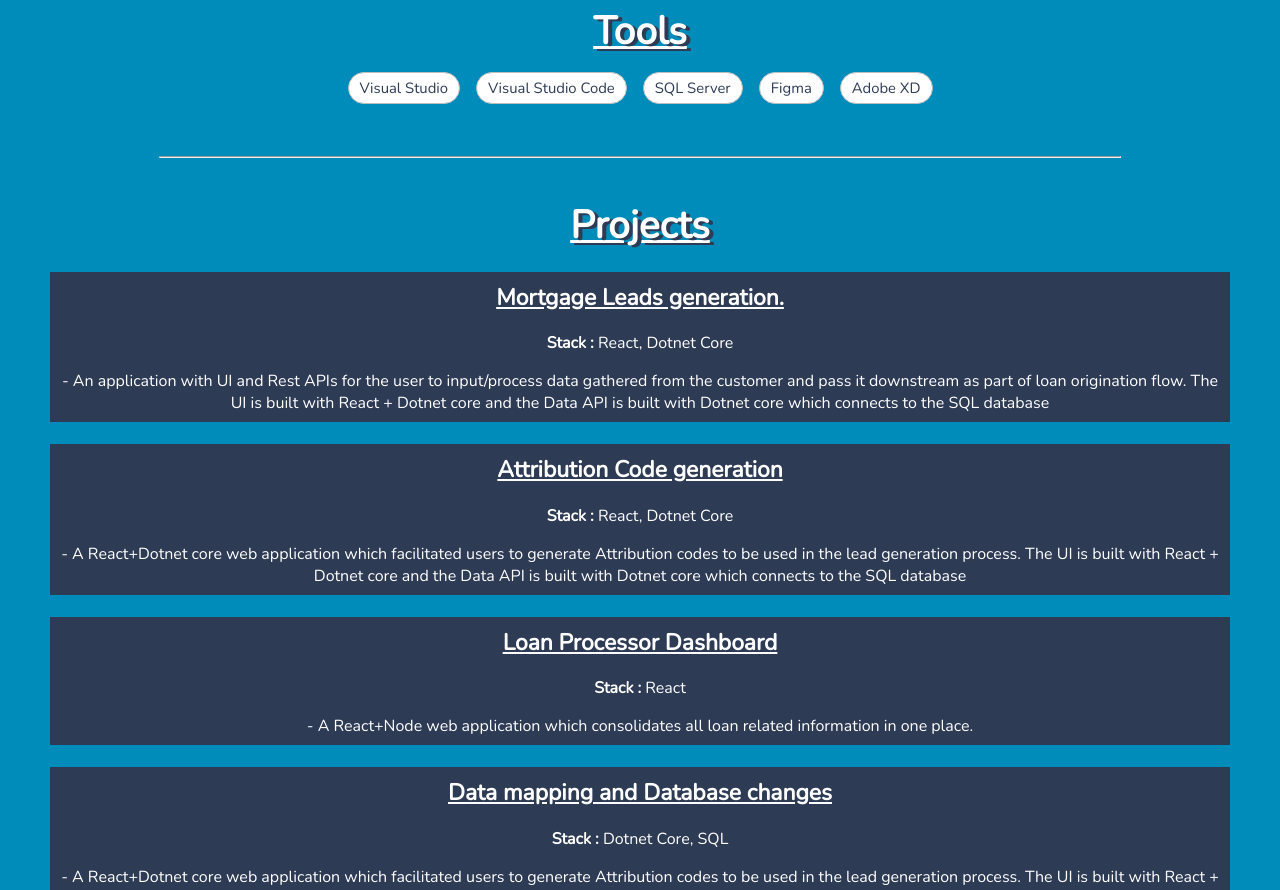
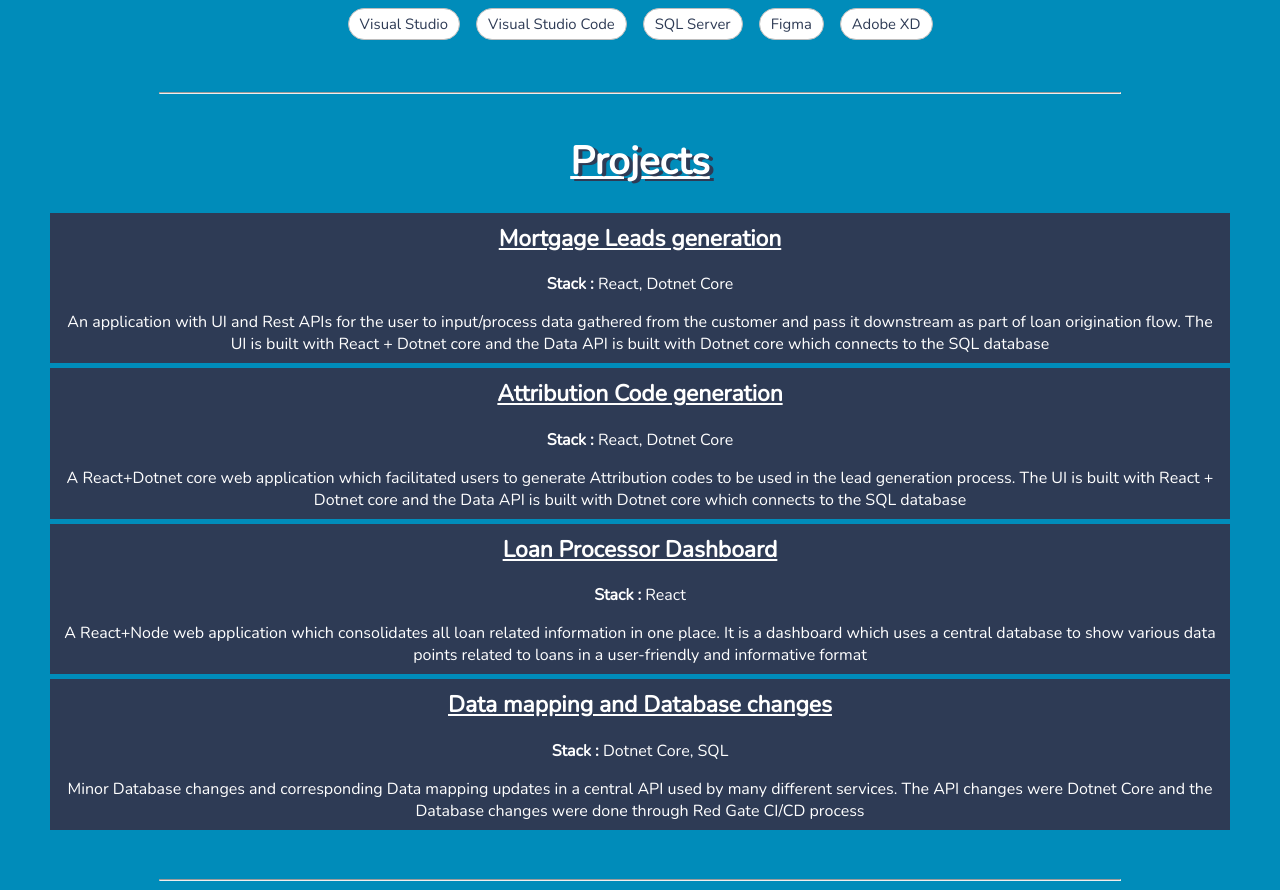
Before and after one commit to hariananthan/hariananthan.github.io, a React (Create React App) app: page / in a window 1280 px wide. Shown: the part 1900-2790 px from the top of the page. Built offline with nearby package versions, Linux system fonts and the light colour scheme.

Commit message:
OSS projects and certs section

```diff
--- a/src/App.js
+++ b/src/App.js
@@ -1,3 +1,4 @@
+import React,{useRef} from "react";
 import AppBar from "@mui/material/AppBar";
 import Toolbar from '@mui/material/Toolbar';
 import Typography from '@mui/material/Typography';
@@ -26,12 +27,16 @@
 });
 
 function App() {
+
+  const projectsRef = useRef(null);
+  const homeRef = useRef(null);
+  const scrollToRef = (ref,offset) => window.scrollTo({behavior: "smooth", top: offset});
   return (
     <ThemeProvider theme={THEME}>
     <div className="App">
-     <AppBar position="sticky" style={{ background: '#2E3B55' }}>
+     <AppBar position="fixed" style={{ background: '#2E3B55' }}>
         <Toolbar>
-          <img src={Logo} className="icon" />
+          <img src={Logo} alt="logo" className="icon" />
           <Typography
             variant="h6"
             component="div"
@@ -43,12 +48,12 @@
             sx={{ flexGrow: 1, display: { xs: 'none', sm: 'block' } }}
           >
           </Box>
-          <StyledButton variant="text" >Home</StyledButton>
-          <StyledButton variant="text" >Projects</StyledButton>
+          <StyledButton variant="text"   onClick={()=>scrollToRef(homeRef, 0)}>Home</StyledButton>
+          <StyledButton variant="text" onClick={()=>scrollToRef(projectsRef, (projectsRef.current.offsetTop-100))} >Projects</StyledButton>
           <StyledButton variant="text" >Portfolio</StyledButton>
         </Toolbar>
       </AppBar>
-      <Home/>
+      <Home projectsRef={projectsRef}/>
     </div>
     </ThemeProvider>
   );
--- a/src/components/About.js
+++ b/src/components/About.js
@@ -42,7 +42,7 @@
                 component="div"
                 className="textShadowBlue"
                 >
-                    Experience |
+                    Experience :
                 </Typography>
                 <Typography
                 variant="h6"
--- /dev/null
+++ b/src/components/Certifications.css
@@ -0,0 +1,4 @@
+.textShadowBlue{
+    font-weight: bold !important;
+    text-shadow: 4px 2px 0px #2e3b55;
+}
--- /dev/null
+++ b/src/components/Certifications.js
@@ -0,0 +1,39 @@
+import React from "react";
+import Typography from '@mui/material/Typography';
+import Box from '@mui/material/Box';
+import "./Certifications.css";
+
+export default function Certifications(){
+    return(
+        <div className="certifications">
+            <Box sx={{
+                display: 'flex',
+                flexWrap: 'wrap',
+                '& > :not(style)': {
+                m: 1,
+                },
+                alignItems: 'center',
+                flexDirection: 'row',
+                justifyContent: 'space-evenly'
+            }}
+            >
+                <Typography
+                variant="h3"
+                component="div"
+                className="textShadowBlue"
+                >
+                    Certifications
+                </Typography>
+                <Typography
+                variant="h6"
+                component="div"
+                className="marginTop15"
+                >
+                    Microsoft Azure - Developing Solutions (Az-204) <br/>
+                    Google UX Design <br/>
+                    Cambridge English - Business English Certificate (BEC) Preliminary
+                </Typography>
+          </Box>
+        </div>
+    )
+}
--- a/src/components/Home.js
+++ b/src/components/Home.js
@@ -2,9 +2,10 @@
 import AboveFold from "./AboveFold";
 import About from "./About";
 import Projects from "./Projects";
+import Certifications from "./Certifications";
 import './Home.css';
 
-export default function Home(){
+export default function Home(props){
 
     return(
         <div className="home">
@@ -13,7 +14,12 @@
           <br/><br/>
           <hr style={{ width:'75%',  margin: '0 auto'}}/>
           <br/><br/>
-          <Projects/>
+          <Projects projectsRef={props.projectsRef}/>
+          <br/><br/>
+            <hr style={{ width:'75%',  margin: '0 auto'}}/>
+          <br/><br/>
+          <Certifications/>
+          <br/><br/>
         </div>
       );
 }
--- a/src/components/Projects.js
+++ b/src/components/Projects.js
@@ -4,9 +4,36 @@
 
 import './Projects.css';
 
-export default function Projects(){
+function ProjectBox(props){
     return(
-        <div className="projects">
+        <Box sx={{
+            display: 'flex',
+            flexWrap: 'wrap',
+            '& > :not(style)': {
+            m: 1,
+            },
+            margin:'5px 50px',
+            flexDirection: 'column',
+            align:"center",
+            bgcolor:'#2e3b55'
+        }}
+        >
+            <Typography variant="h6"  component="div" align="center">
+                <b><u>{props.title}</u></b>
+            </Typography>
+            <Typography variant="h7"  component="div" align="center">
+                <b>Stack : </b> {props.stack}
+            </Typography>
+            <Typography variant="h7"  component="div" align="center">
+                {props.desc}
+            </Typography>
+        </Box>
+    )
+}
+
+export default function Projects(props){
+    return(
+        <div ref={props.projectsRef} className="projects">
             <Box>
                 <Typography
                 variant="h4"
@@ -18,106 +45,44 @@
                 </Typography>
             </Box>
             <br/>
-            <Box sx={{
-                display: 'flex',
-                flexWrap: 'wrap',
-                '& > :not(style)': {
-                m: 1,
-                },
-                margin:'0 50px',
-                flexDirection: 'column',
-                align:"center",
-                bgcolor:'#2e3b55'
-            }}
-            >
-                <Typography variant="h6"  component="div" align="center">
-                    <b><u>Mortgage Leads generation.</u></b>
-                </Typography>
-                <Typography variant="h7"  component="div" align="center">
-                    <b>Stack : </b> React, Dotnet Core
-                </Typography>
-                <Typography variant="h7"  component="div" align="center">
-                - An application with UI and Rest APIs for the user to input/process data gathered from the customer and pass it downstream as part of loan
-                        origination flow. The UI is built with React + Dotnet core and the Data API is built with Dotnet core which connects to the SQL database
+            <ProjectBox title="Mortgage Leads generation" stack="React, Dotnet Core" desc="An application with UI and Rest APIs for the user to input/process data gathered from the customer and pass it downstream as part of loan
+                        origination flow. The UI is built with React + Dotnet core and the Data API is built with Dotnet core which connects to the SQL database"/>
+
+            <ProjectBox title="Attribution Code generation" stack="React, Dotnet Core" desc="A React+Dotnet core web application which facilitated users to generate Attribution codes to be used in the lead generation process.
+                    The UI is built with React + Dotnet core and the Data API is built with Dotnet core which connects to the SQL database"/>
+
+            <ProjectBox title="Loan Processor Dashboard" stack="React" desc="A React+Node web application which consolidates all loan related information in one place. It is a dashboard which uses a central database to show
+                various data points related to loans in a user-friendly and informative format"/>
+
+            <ProjectBox title="Data mapping and Database changes" stack="Dotnet Core, SQL" desc="Minor Database changes and corresponding Data mapping updates in a central API used by many different services. The API changes were Dotnet Core
+                    and the Database changes were done through Red Gate CI/CD process"/>
+
+            <br/><br/>
+            <hr style={{ width:'75%',  margin: '0 auto'}}/>
+            <br/><br/>
+            <Box>
+                <Typography
+                variant="h4"
+                component="div"
+                align="center"
+                className="textShadowBlue"
+                >
+                    <u>Open Source / Volunteer Projects</u>
                 </Typography>
             </Box>
             <br/>
-            <Box sx={{
-                display: 'flex',
-                flexWrap: 'wrap',
-                '& > :not(style)': {
-                m: 1,
-                },
-                margin:'0 50px',
-                flexDirection: 'column',
-                align:"center",
-                bgcolor:'#2e3b55'
-            }}
-            >
-                <Typography variant="h6"  component="div" align="center">
-                    <b><u>Attribution Code generation</u></b>
-                </Typography>
+            <ProjectBox title="Katha Utsav Registration" stack="React" desc="Katha is an NGO that works on child welfare and education. Katha Utsav 2021 was an
+            event organized by Katha to find and mentor child writers. It involved children all over India to registering to the event by submitting a short story of
+            their own writing. Katha mentors went through the submissions and picked selective students to mentor and improve their writing skills. We created a registration
+            site using React which helped students to register their details and upload their stories. The documents were stored in AWS"/>
 
-                <Typography variant="h7"  component="div" align="center">
-                    <b>Stack : </b> React, Dotnet Core
-                </Typography>
-                <Typography variant="h7"  component="div" align="center">
-                    - A React+Dotnet core web application which facilitated users to generate Attribution codes to be used in the lead generation process.
-                    The UI is built with React + Dotnet core and the Data API is built with Dotnet core which connects to the SQL database
-                </Typography>
-            </Box>
-            <br/>
-            <Box sx={{
-                display: 'flex',
-                flexWrap: 'wrap',
-                '& > :not(style)': {
-                m: 1,
-                },
-                margin:'0 50px',
-                flexDirection: 'column',
-                align:"center",
-                bgcolor:'#2e3b55'
-            }}
-            >
-                <Typography variant="h6"  component="div" align="center">
-                    <b><u>Loan Processor Dashboard</u></b>
-                </Typography>
+            <ProjectBox title="Katha Utsav Story Review Dashboard" stack="React" desc="As a part of Katha Utsav we were involved in creating a dashboard which was
+            used by the mentors to review and approve the stories uploaded by children all over the country. The dashboard retrieved the documents in AWS and allowed the
+            mentors to download and approve the submission"/>
 
-                <Typography variant="h7"  component="div" align="center">
-                    <b>Stack : </b> React
-                </Typography>
-                <Typography variant="h7"  component="div" align="center">
-                - A React+Node web application which consolidates all loan related information in one place.
-                </Typography>
-            </Box>
-            <br/>
-            <Box sx={{
-                display: 'flex',
-                flexWrap: 'wrap',
-                '& > :not(style)': {
-                m: 1,
-                },
-                margin:'0 50px',
-                flexDirection: 'column',
-                align:"center",
-                bgcolor:'#2e3b55'
-            }}
-            >
-                <Typography variant="h6"  component="div" align="center">
-                    <b><u>Data mapping and Database changes</u></b>
-                </Typography>
-                <Typography variant="h7"  component="div" align="center">
-                <b>Stack : </b> Dotnet Core, SQL
-                </Typography>
-
-                <Typography variant="h7"  component="div" align="center">
-                    - A React+Dotnet core web application which facilitated users to generate Attribution codes to be used in the lead generation process.
-                    The UI is built with React + Dotnet core and the Data API is built with Dotnet core which connects to the SQL database
-                </Typography>
-            </Box>
-            <br/><br/>
-            <hr style={{ width:'75%',  margin: '0 auto'}}/>
-            <br/><br/>
+            <ProjectBox title="Everest UX Challenge" stack="-" desc="Everest is an NGO that works on helping educate children through various programs. In order to
+            improve web traffic and attract more volunteers and donators, Everest conducted a UX Challenge to get inspirational ideas for their website redesign.
+            It was my first step into the world of UX and I designed 3 screens for which I was awarded a participation certificate"/>
         </div>
     )
 }
```
